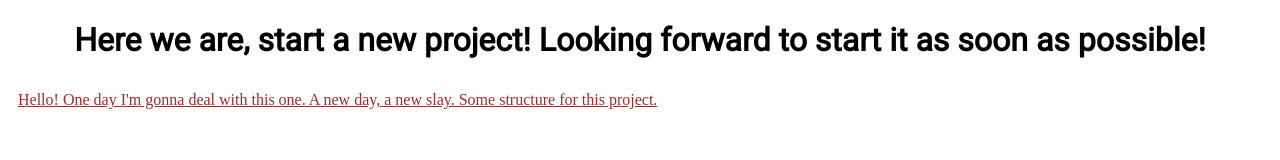
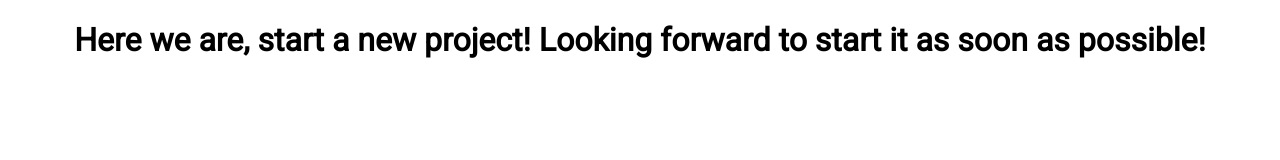
Before and after one commit to KiradesignJS/interiorProject, a plain HTML site: page index.html in a window 1280 px wide. Drawn offline with Linux system fonts and the light colour scheme.

Commit message:
html tags

```diff
--- a/index.html
+++ b/index.html
@@ -16,9 +16,6 @@
     </container>
 
     <footer class="footer">
-        Hello! One day I'm gonna deal with this one.
-        A new day, a new slay.
-        Some structure for this project.
     </footer>
 </body>
 </html>
```
